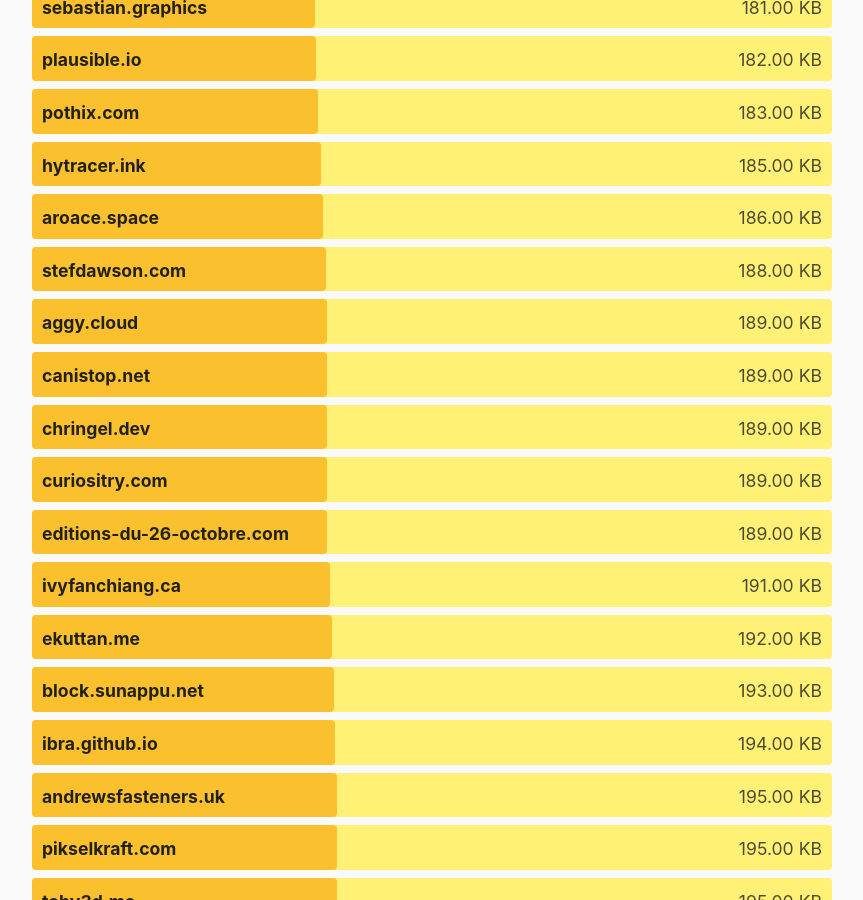
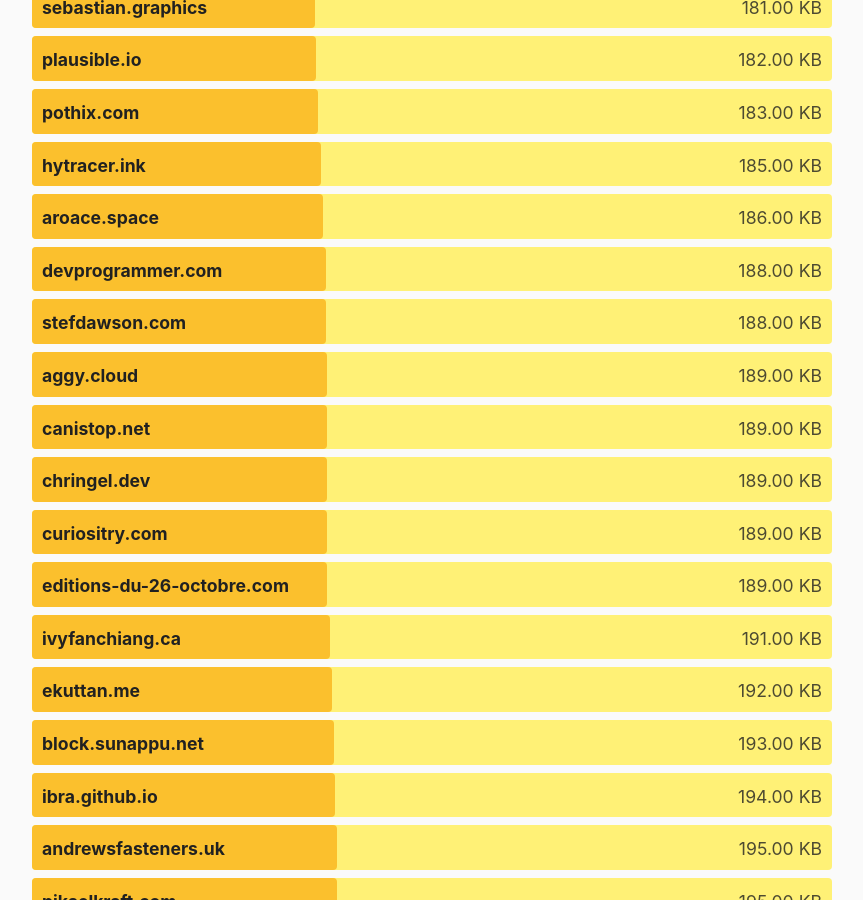
Before and after one commit to kevquirk/512kb.club, a Jekyll site: the page built from index.md, in a window 1280 px wide and 900 px high, scrolled down 27995 px. Shown: the whole window, without its empty margins (208-1071 px from the left). Built offline with Jekyll 4.4.1, drawn with Linux system fonts in a browser that asks for light colours.

Commit message:
Update sites.yml

```diff
--- a/_data/sites.yml
+++ b/_data/sites.yml
@@ -938,6 +938,11 @@
   size: 326
   last_checked: 2022-11-21
 
+- domain: devprogrammer.com
+  url: https://devprogrammer.com/
+  size: 188
+  last_checked: 2023-11-26
+
 - domain: divriots.com
   url: https://divriots.com/
   size: 296
```
